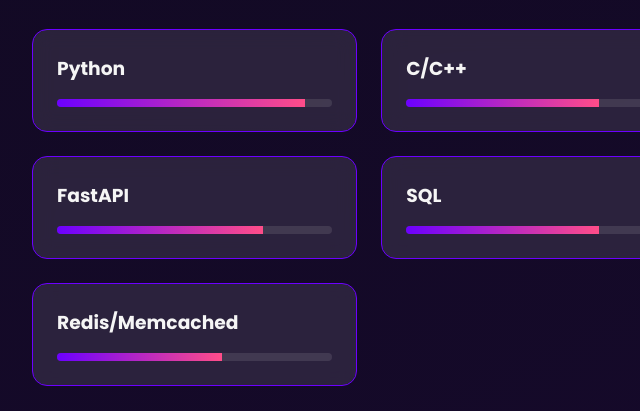
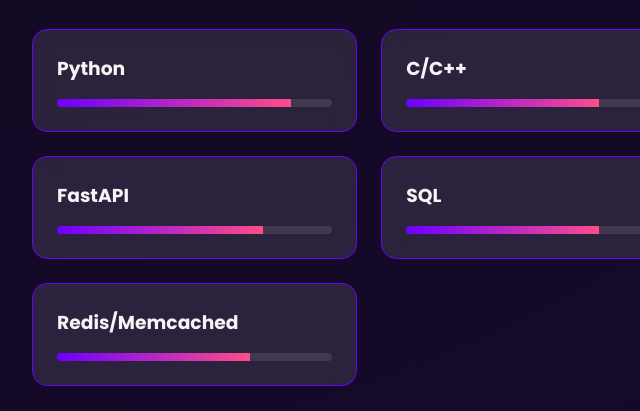
Before and after one commit to sepehrkhastoo/my_portfolio.github.io, a plain HTML site: page index.html in a window 1280 px wide. Shown: the part 966-1377 px from the top of the page, 96-736 px from the left. Drawn offline with Linux system fonts and the light colour scheme.

Commit message:
Update index.html

```diff
--- a/index.html
+++ b/index.html
@@ -212,13 +212,13 @@
   <section class="skills" id="skills">
     <h2>Technical Skills</h2>
     <div class="skills-grid">
-      <div class="skill-item"><h3>Python</h3><div class="skill-bar"><div class="skill-progress" data-progress="90%"></div></div></div>
+      <div class="skill-item"><h3>Python</h3><div class="skill-bar"><div class="skill-progress" data-progress="85%"></div></div></div>
        <div class="skill-item"><h3>C/C++</h3><div class="skill-bar"><div class="skill-progress" data-progress="70%"></div></div></div>
       <div class="skill-item"><h3>Flask</h3><div class="skill-bar"><div class="skill-progress" data-progress="80%"></div></div></div>
       <div class="skill-item"><h3>FastAPI</h3><div class="skill-bar"><div class="skill-progress" data-progress="75%"></div></div></div>
       <div class="skill-item"><h3>SQL</h3><div class="skill-bar"><div class="skill-progress" data-progress="70%"></div></div></div>
       <div class="skill-item"><h3>PostgreSQL</h3><div class="skill-bar"><div class="skill-progress" data-progress="70%"></div></div></div>
-      <div class="skill-item"><h3>Redis/Memcached</h3><div class="skill-bar"><div class="skill-progress" data-progress="60%"></div></div></div>
+      <div class="skill-item"><h3>Redis/Memcached</h3><div class="skill-bar"><div class="skill-progress" data-progress="70%"></div></div></div>
     </div>
   </section>
 
```
